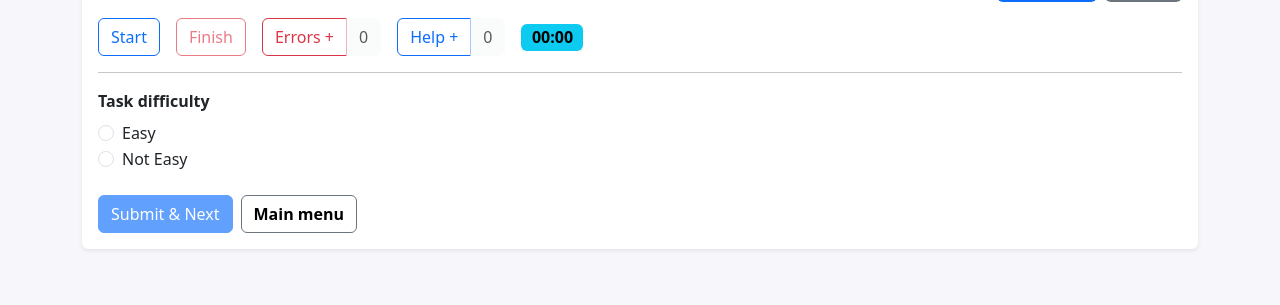
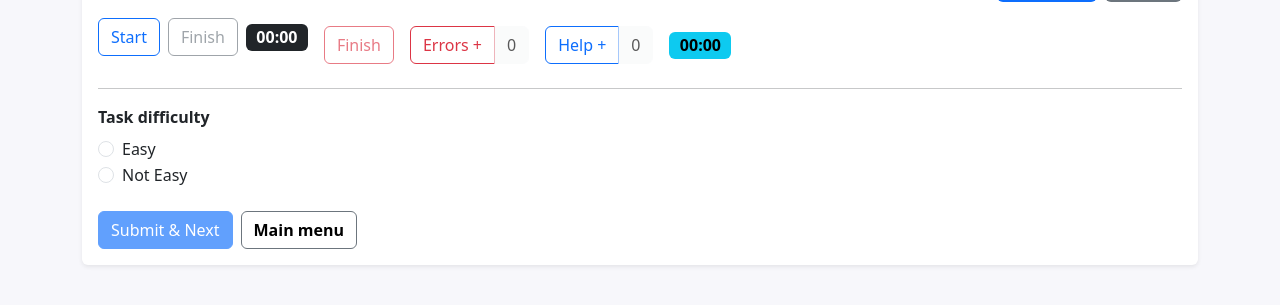
Before and after one commit to Hend-khalid/learnability-tool-v11, a Flask app: template templates/task.html in a window 1280 px wide. Shown: the part 121-426 px from the top of the page. Run offline with Flask 3, Linux system fonts and the light colour scheme; the template is opened without the code that fills it, so the values that code supplies are empty.

Commit message:
Update task.html

```diff
--- a/templates/task.html
+++ b/templates/task.html
@@ -18,7 +18,11 @@
 
       <div class="row g-3 align-items-center">
         <div class="col-auto">
-          <button class="btn btn-outline-primary" type="button" id="startBtn">Start</button>
+<div class="d-flex align-items-center gap-2 mb-3">
+  <button class="btn btn-outline-primary" type="button" id="startBtn">Start</button>
+  <button class="btn btn-outline-secondary" type="button" id="finishBtn" disabled>Finish</button>
+  <span id="timerBadge" class="badge bg-dark">00:00</span>
+</div>
         </div>
         <div class="col-auto">
           <button class="btn btn-outline-danger" type="button" id="finishBtn" disabled>Finish</button>
```
